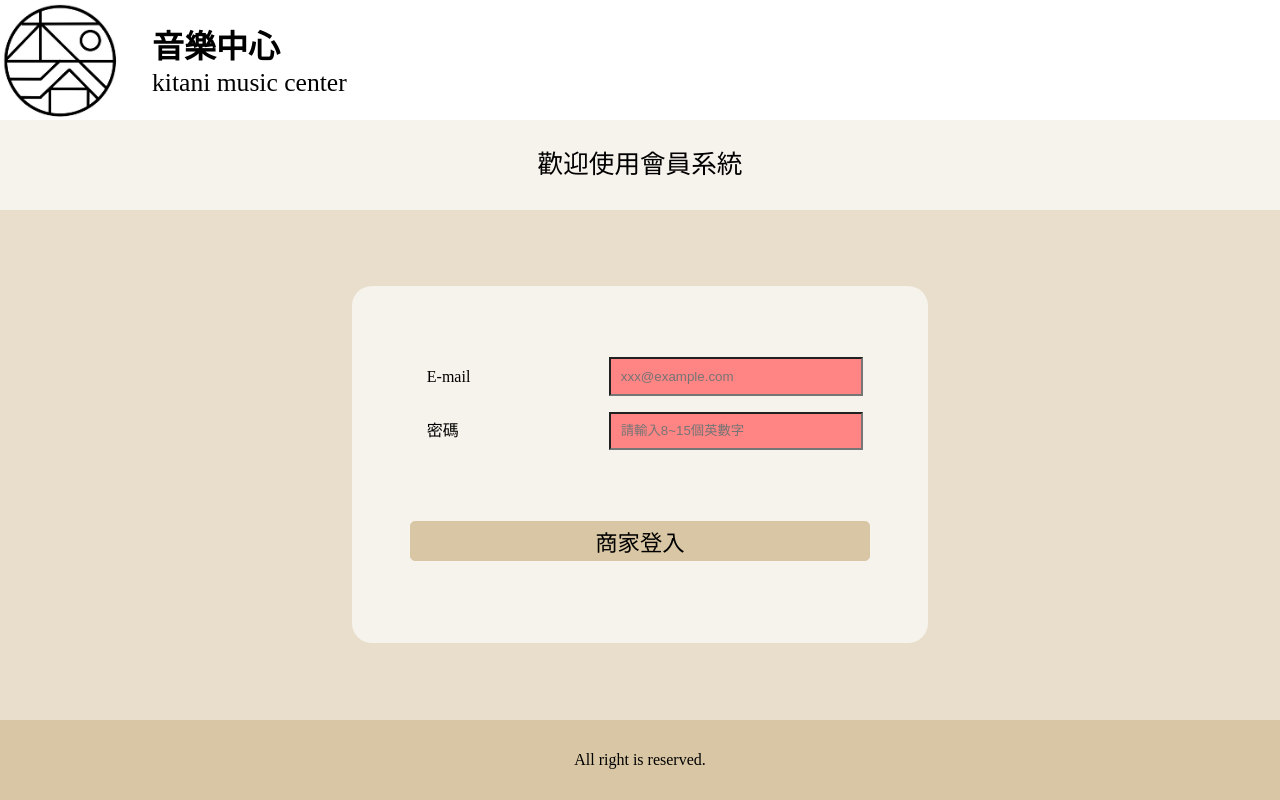
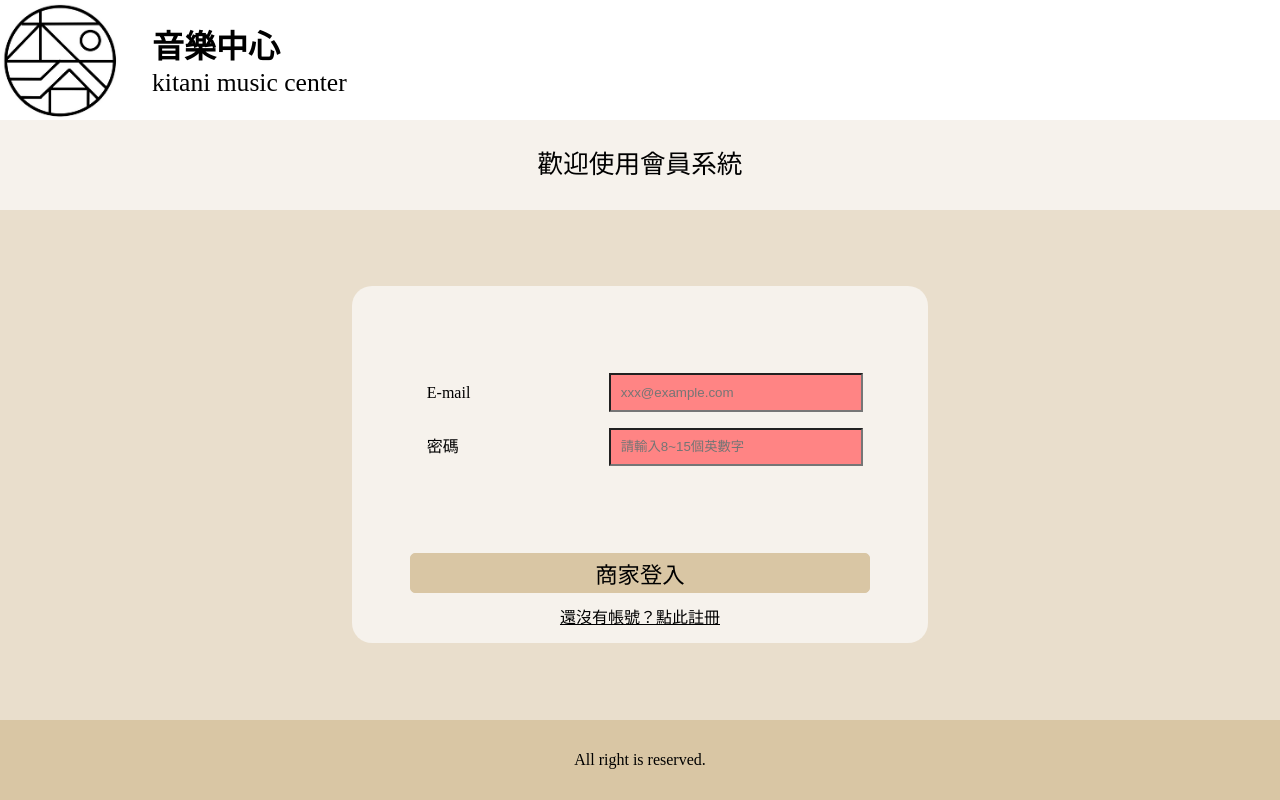
Before and after one commit to mshmwr/reservation-system, a React app: page /memberSystem in a window 1280 px wide. Built offline with nearby package versions, Linux system fonts and the light colour scheme; no server answers.

Commit message:
fix missing switch register/login text in the member page

```diff
--- a/src/pages/HomePage/Home.css
+++ b/src/pages/HomePage/Home.css
@@ -50,6 +50,7 @@
   align-items: center;
   text-decoration: none;
   flex-direction: column;
+  padding-bottom: 1rem;
 }
 /* -------- */
 
--- a/src/pages/MemberSystemPage/MemberSystem.css
+++ b/src/pages/MemberSystemPage/MemberSystem.css
@@ -60,7 +60,6 @@
   min-width: auto;
   width: 80%;
   padding: 0.2rem 0;
-  margin-bottom: 2rem;
 }
 .memberSystem__card__instruction {
   width: 80%;
--- a/src/pages/MemberSystemPage/MemberSystem.js
+++ b/src/pages/MemberSystemPage/MemberSystem.js
@@ -255,7 +255,11 @@ function MemberSystem() {
                 className="memberSystem__card__instruction__action"
                 onClick={clickAccountStatusHandler}
               >
-                {t("memberSystemPage.card.hint")[accountStatus]}
+                {
+                  t("memberSystemPage.card.hint", {
+                    returnObjects: true,
+                  })[accountStatus]
+                }
               </p>
             </div>
           )}
```
